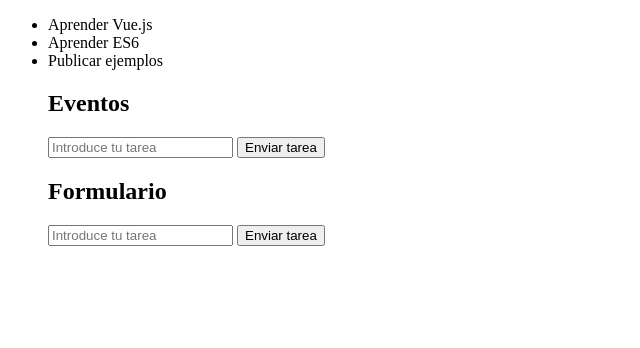
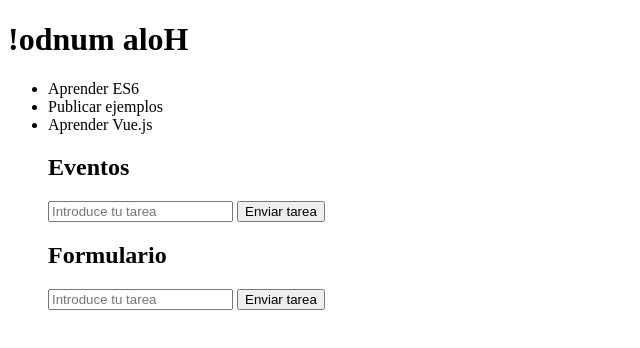
Before and after one commit to evuzLearn/Vue_Wmedia, a website: page clase_4/index.html in a window 1280 px wide. Shown: the whole page, without its empty margins (0-640 px from the left). Drawn offline with nearby package versions, Linux system fonts and the light colour scheme.

Commit message:
Clase 5:  Propiedades computadas

```diff
--- a/clase_4/index.html
+++ b/clase_4/index.html
@@ -10,9 +10,10 @@
 
 <body>
     <main>
+        <h1> {{ mensajeAlReves }}</h1>
         <ul>
-            <li v-for="tarea in tareas">
-                {{ tarea }}
+            <li v-for="tarea in tareasPorAntiguedad">
+                {{ tarea.descripcion }}
             </li>
             <h2>Eventos</h2>
             <input type="text" placeholder="Introduce tu tarea" v-model="nuevaTarea" v-on:keyup.enter="agregarTarea">
--- a/clase_4/js/main.js
+++ b/clase_4/js/main.js
@@ -2,16 +2,40 @@ const vm = new Vue({
     el: 'main',
     data: {
         tareas: [
-            'Aprender Vue.js',
-            'Aprender ES6',
-            'Publicar ejemplos'
+            {
+                descripcion: 'Aprender Vue.js',
+                prioridad: true,
+                antiguedad: 58
+            },
+            {
+                descripcion: 'Aprender ES6',
+                prioridad: false,
+                antiguedad: 135
+            },
+            {
+                descripcion: 'Publicar ejemplos',
+                prioridad: true,
+                antiguedad: 76
+            }
         ],
-        nuevaTarea: null
+        nuevaTarea: null,
+        msg: 'Hola mundo!'
     },
     methods: {
         agregarTarea() {
             this.tareas.unshift(this.nuevaTarea);
             this.nuevaTarea = null;
+        }
+    },
+    computed: {
+        mensajeAlReves() {
+            return this.msg.split('').reverse().join('')
+        },
+        tareasConPrioridad() {
+            return this.tareas.filter(tarea => tarea.prioridad);
+        },
+        tareasPorAntiguedad() {
+            return this.tareas.sort((a, b) => b.antiguedad - a.antiguedad);
         }
     }
 })
```
